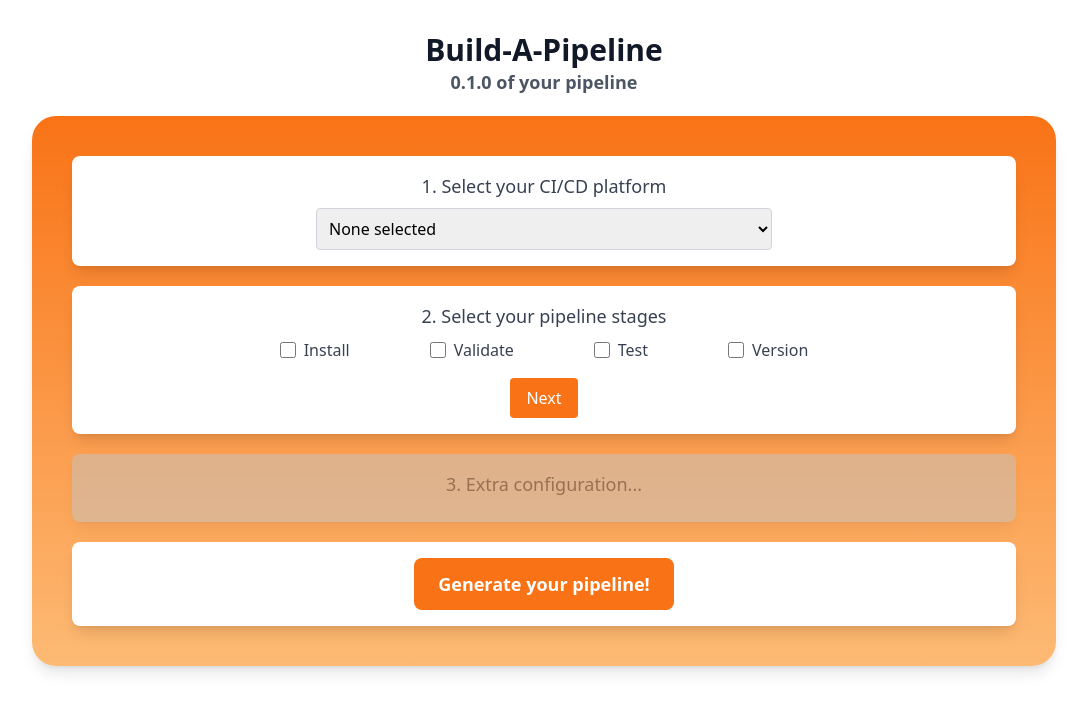
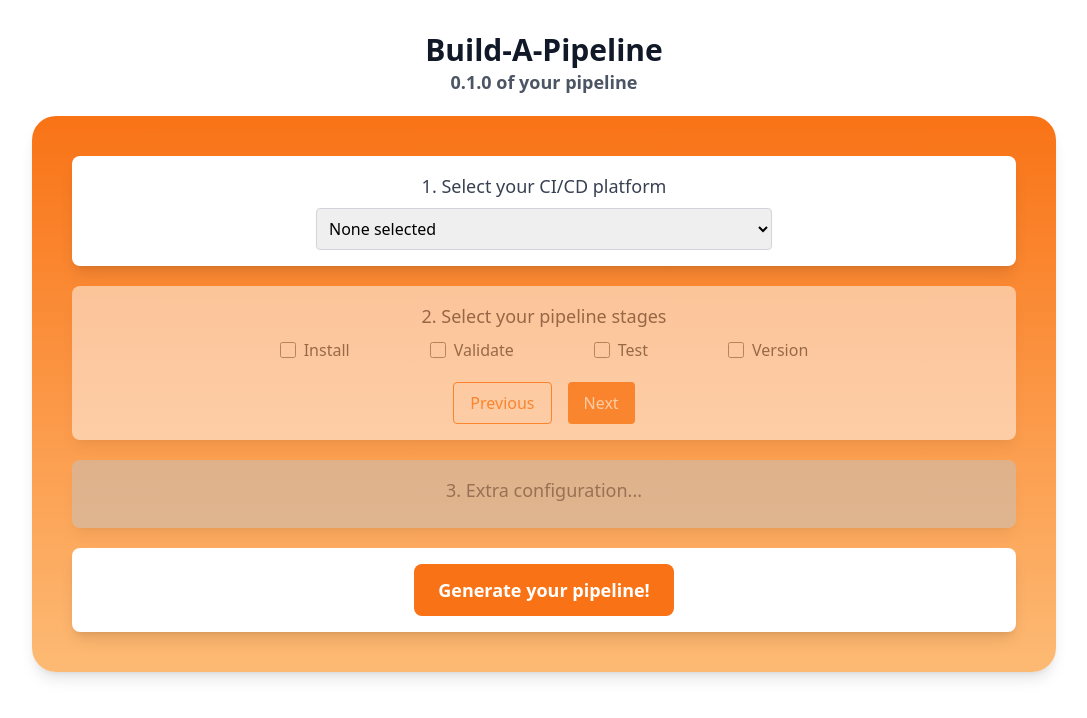
Before and after one commit to jchanda1/build-a-pipeline, a React (Vite) app: page / in a window 1280 px wide. Shown: the top 718 px of the page, without its empty margins (96-1183 px from the left). Built offline with nearby package versions, Linux system fonts and the light colour scheme.

Commit message:
add some props, start adding enum for stages

```diff
--- a/src/components/ConfigureStages.tsx
+++ b/src/components/ConfigureStages.tsx
@@ -110,7 +110,7 @@ const ConfigureStages = ({
     { name: "validate", form: validateStageForm },
   ];
 
-  if (currentStep === 2) {
+  if (currentStep === 3) {
     return (
       <form className="p-4 bg-secondary-300 rounded-lg shadow-lg space-y-4">
         <label className="block mb-2 text-lg font-medium text-gray-700">
--- /dev/null
+++ b/src/components/PipelineSteps.tsx
@@ -0,0 +1,9 @@
+const PipelineSteps = {
+  PLATFORM: 1,
+  STAGES: 2,
+  CONFIGURE_STAGES: 3,
+  POST_CONFIGURE_STAGES: 3.5,
+  GENERATE_YAML: 4,
+};
+
+export default PipelineSteps;
--- a/src/components/PipelineWizard.tsx
+++ b/src/components/PipelineWizard.tsx
@@ -25,6 +25,8 @@ const PipelineWizard = () => {
         <Platform
           pipelineConfig={pipelineConfig}
           setPipelineConfig={setPipelineConfig}
+          currentStep={currentStep}
+          setCurrentStep={setCurrentStep}
         />
         <Stages
           pipelineConfig={pipelineConfig}
--- a/src/components/Platform.tsx
+++ b/src/components/Platform.tsx
@@ -1,13 +1,23 @@
+interface PlatformProps {
+  pipelineConfig: any;
+  setPipelineConfig: (config: any) => void;
+  currentStep: number;
+  setCurrentStep: (step: number) => void;
+}
+
 const Platform = ({
   pipelineConfig,
   setPipelineConfig,
-}: {
-  pipelineConfig: any;
-  setPipelineConfig: (config: any) => void;
-}) => {
+  currentStep,
+  setCurrentStep,
+}: PlatformProps) => {
   const PLATFORMS = [{ value: "gitlab", label: "GitLab" }];
   return (
-    <form className="p-4 bg-white rounded-lg shadow-lg">
+    <form
+      className={`p-4 bg-white rounded-lg shadow-lg ${
+        currentStep !== 1 ? "opacity-50 pointer-events-none" : "opacity-100"
+      }`}
+    >
       <label
         className="block mb-2 text-lg font-medium text-gray-700"
         htmlFor="platform"
@@ -24,6 +34,7 @@ const Platform = ({
             ...pipelineConfig,
             platform: e.target.value,
           });
+          setCurrentStep(2);
         }}
       >
         <option value="" disabled>
--- a/src/components/Stages.tsx
+++ b/src/components/Stages.tsx
@@ -1,5 +1,6 @@
 // src/components/Stages.tsx
 import NextButton from "./NextButton";
+import PreviousButton from "./PreviousButton";
 
 const STAGES = [
   { id: "install", label: "Install" },
@@ -22,7 +23,7 @@ const Stages = ({
   return (
     <div
       className={`${
-        currentStep !== 1 ? "opacity-50 pointer-events-none" : "opacity-100"
+        currentStep !== 2 ? "opacity-50 pointer-events-none" : "opacity-100"
       }`}
     >
       <form className="p-4 bg-white rounded-lg shadow-lg">
@@ -56,7 +57,11 @@ const Stages = ({
             </div>
           ))}
         </div>
-        <div className="mt-4 flex justify-center">
+        <div className="flex space-x-4 justify-center mt-5">
+          <PreviousButton
+            currentStep={currentStep}
+            setCurrentStep={setCurrentStep}
+          />
           <NextButton
             currentStep={currentStep}
             setCurrentStep={setCurrentStep}
```
